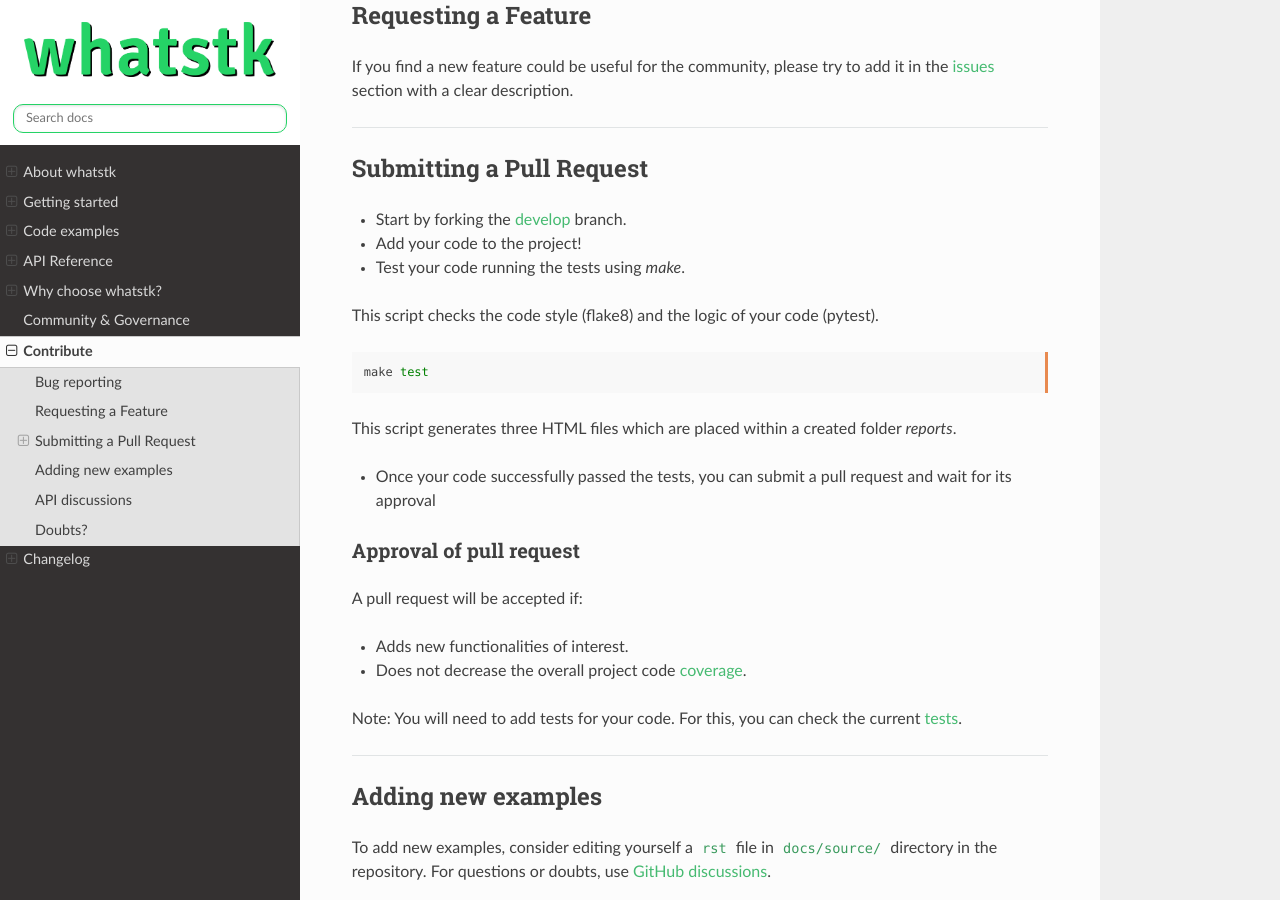
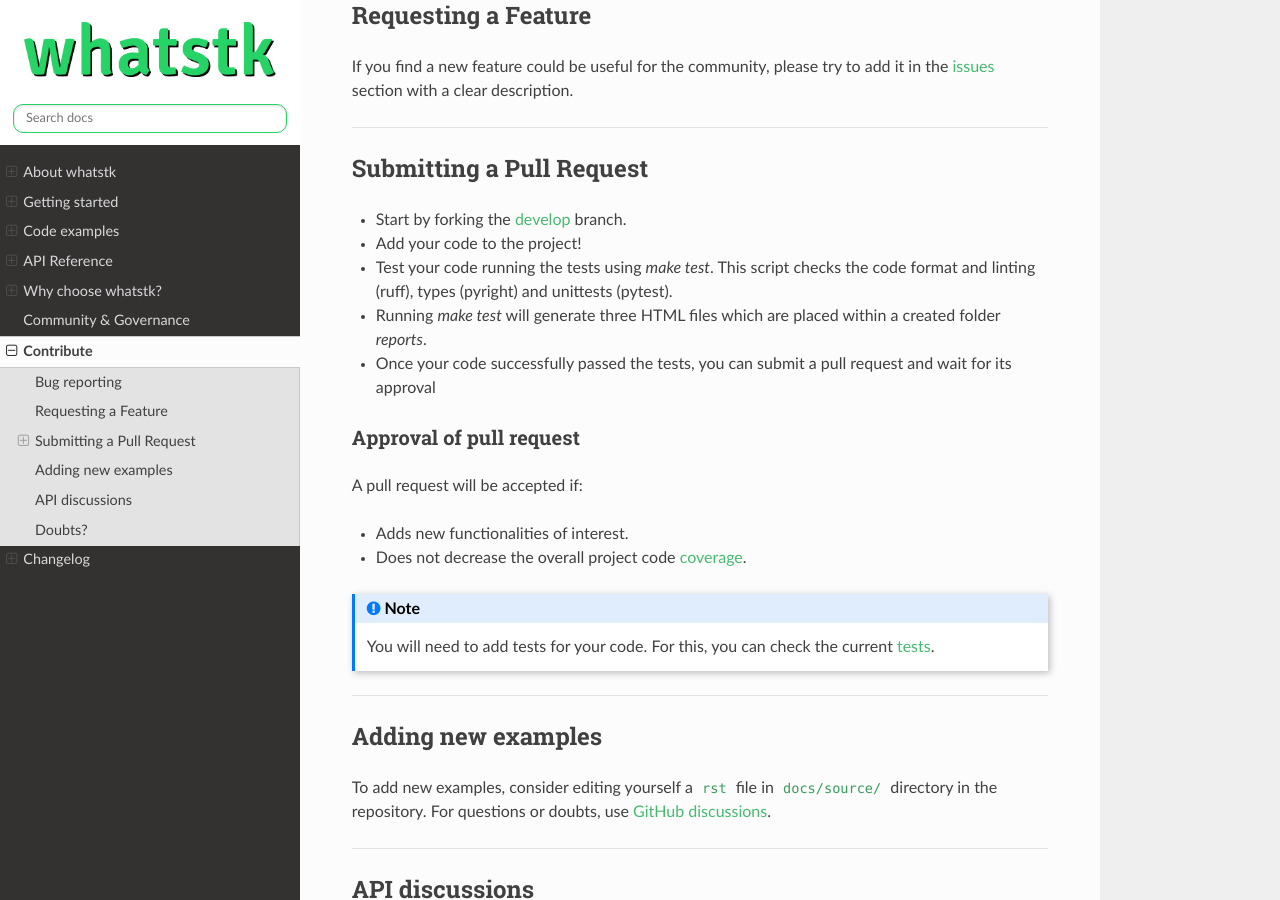
Before and after one commit to lucasrodes/whatstk, a Sphinx documentation site: the page built from docs/source/contribute.rst, in a window 1280 px wide and 900 px high, scrolled down 363 px. Built offline with Sphinx 7.4.7 and the Read the Docs theme 3.1.0, drawn with Linux system fonts in a browser that asks for light colours; pages that are not in the unit, such as notebooks, are missing from menus.

Commit message:
improve contribute docs

```diff
--- a/docs/source/contribute.rst
+++ b/docs/source/contribute.rst
@@ -22,21 +22,10 @@
 -------------------------
 - Start by forking the `develop <https://github.com/lucasrodes/whatstk/tree/develop>`_ branch.
 - Add your code to the project!
-- Test your code running the tests using `make`.
-This script checks the code style (flake8) and the logic of your code (pytest).
-
-.. code-block:: bash
-
-    make test
-
-This script generates three HTML files which are placed within a created folder `reports`.
-
+- Test your code running the tests using `make test`. This script checks the code format and linting (ruff), types (pyright) and unittests (pytest).
+- Running `make test` will generate three HTML files which are placed within a created folder `reports`.
 - Once your code successfully passed the tests, you can submit a pull request and wait for its approval
 
-
-.. todo::
-
-    Use `tox <https://tox.readthedocs.io/en/latest/>`_
 
 Approval of pull request
 ^^^^^^^^^^^^^^^^^^^^^^^
@@ -46,7 +35,7 @@
 - Adds new functionalities of interest.
 - Does not decrease the overall project code `coverage <https://codecov.io/gh/lucasrodes/whatstk>`_.
 
-Note: You will need to add tests for your code. For this, you can check the current `tests <https://github.com/lucasrodes/whatstk/tree/master/tests>`_.
+.. note:: You will need to add tests for your code. For this, you can check the current `tests <https://github.com/lucasrodes/whatstk/tree/master/tests>`_.
 
 ----
 
```
